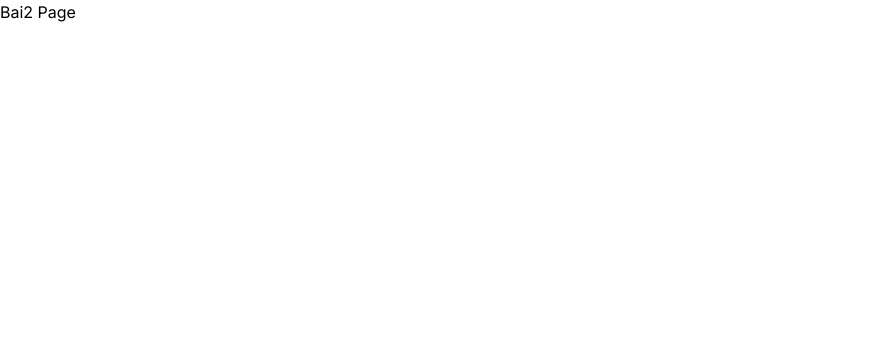
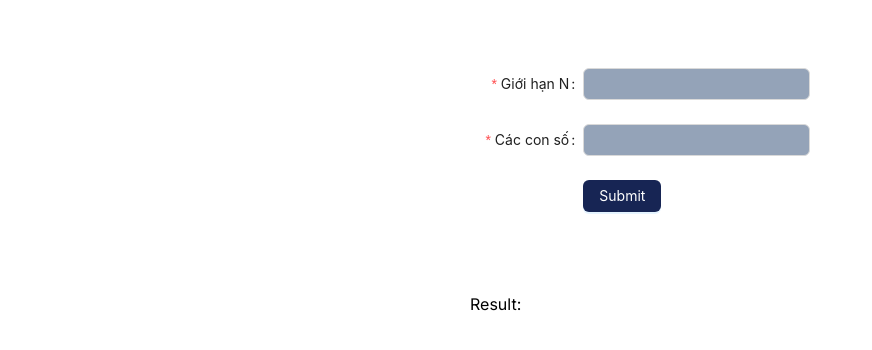
Before and after one commit to DoNhatNam1/Homeworks-Nhom-7-Tong-quan-phat-trien-phan-mem, a Next.js app in the folder homeworks/: page /bai2 in a window 1280 px wide. Shown: the top 350 px of the page, without its empty margins (0-872 px from the left). Built offline with nearby package versions, Linux system fonts and the light colour scheme.

Commit message:
feat: :sparkles: Update Bai2 in Components

```diff
--- a/homeworks/src/components/Bai2.tsx
+++ b/homeworks/src/components/Bai2.tsx
@@ -1,7 +1,84 @@
-'use client'
+"use client";
+
+import React from "react";
+import { Button, Form, Input } from "antd";
+
+// ... (imports)
 
 export const Bai2 = () => {
+  const [data, setData] = React.useState<number | undefined>();
+  const [inputValue1, setInputValue1] = React.useState("");
+  const [inputValue2, setInputValue2] = React.useState("");
+  const [error, setError] = React.useState<string>("");
+
+  const onFinish = (values: { value1: string, value2: string }) => {
+    const N = parseInt(values.value1);
+    const inputArr = values.value2.split(" ").map((item) => parseInt(item.trim()));
+    if (N < 2 || N > 200000) {
+      setError("N must be between 2 and 200,000");
+      return;
+    }
+    if (inputArr.length !== N - 1 || inputArr.some((num) => num < 1 || num > N)) {
+      setError("Invalid input for values");
+      return;
+    }
+    const missingNumber = Array.from({ length: N }, (_, i) => i + 1).find((num) => !inputArr.includes(num));
+    setData(missingNumber);
+    setInputValue1("");
+    setInputValue2("");
+    setError("");
+  };
+
+  const onFinishFailed = (errorInfo: any) => {
+    console.log("Failed:", errorInfo);
+  };
+
   return (
-    <div>Bai2 Page</div>
-  )
-}
+    <div className="w-full h-96 grid place-content-center">
+      <Form
+        name="basic"
+        labelCol={{ span: 8 }}
+        wrapperCol={{ span: 16 }}
+        style={{ maxWidth: 600 }}
+        initialValues={{ remember: true }}
+        onFinish={onFinish}
+        onFinishFailed={onFinishFailed}
+        autoComplete="off"
+      >
+        <Form.Item
+          label="Giới hạn N"
+          name="value1"
+          rules={[{ required: true, message: "Please input a number!" }]}
+        >
+          <Input
+            value={inputValue1}
+            onChange={(e) => setInputValue1(e.target.value)}
+            className="bg-slate-400"
+          />
+        </Form.Item>
+        <Form.Item
+          label="Các con số"
+          name="value2"
+          rules={[{ required: true, message: "Please input a number!" }]}
+        >
+          <Input
+            value={inputValue2}
+            onChange={(e) => setInputValue2(e.target.value)}
+            className="bg-slate-400"
+          />
+        </Form.Item>
+        <Form.Item wrapperCol={{ offset: 8, span: 16 }}>
+          <Button type="primary" htmlType="submit" className="bg-blue-950">
+            Submit
+          </Button>
+        </Form.Item>
+      </Form>
+
+      {error && <div className="text-red-500">{error}</div>}
+
+      <div className="mt-14">
+        Result: {data}
+      </div>
+    </div>
+  );
+};
```
